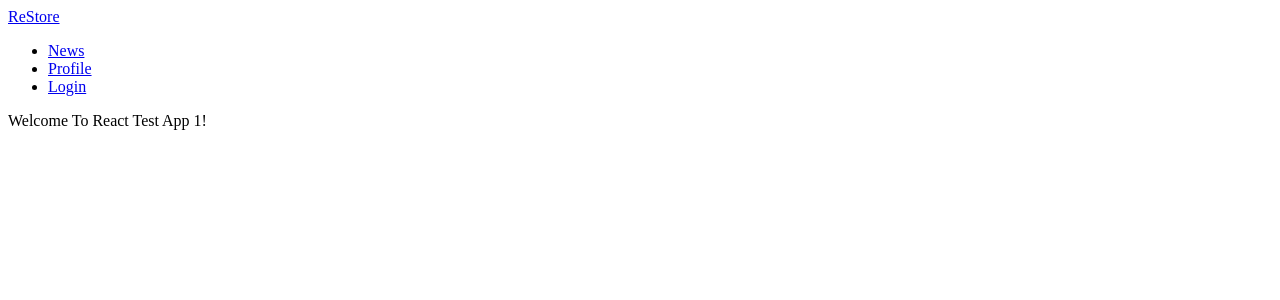
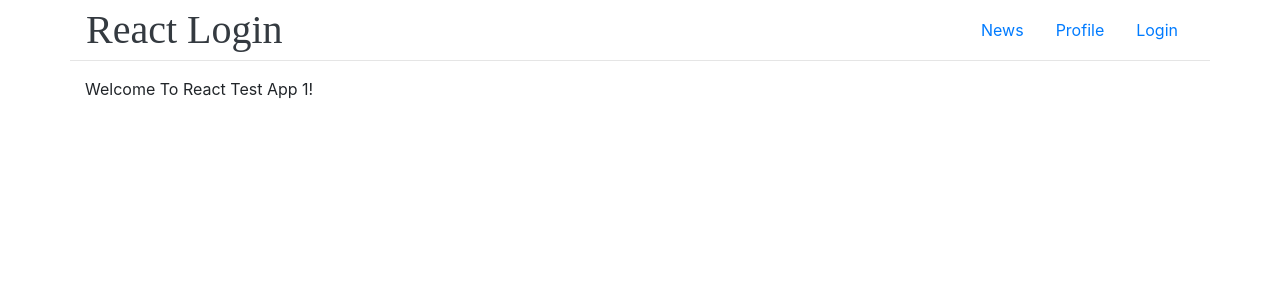
Before and after one commit to ArminBlaze/Test-1-login-react, a React (Create React App) app: page / in a window 1280 px wide. Shown: the top 300 px of the page. Built offline with nearby package versions, Linux system fonts and the light colour scheme.

Commit message:
7 - Добавил бутстрап и стили Хедера

```diff
--- a/public/index.html
+++ b/public/index.html
@@ -4,6 +4,7 @@
     <meta charset="utf-8" />
     <link rel="shortcut icon" href="%PUBLIC_URL%/favicon.ico" />
     <meta name="viewport" content="width=device-width, initial-scale=1" />
+    <link rel="stylesheet" href="https://stackpath.bootstrapcdn.com/bootstrap/4.3.1/css/bootstrap.min.css">
     <title>Test React Login</title>
   </head>
   <body>
--- /dev/null
+++ b/src/components/Header/Header.css
@@ -0,0 +1,57 @@
+.Header {
+  border-bottom: 1px solid #e5e5e5;
+  margin-bottom: 1rem;
+  display: flex;
+  justify-content: space-between;
+  padding-left: 1rem;
+  padding-right: 1rem;
+
+}
+
+.Header__logo {
+  font-family: serif;
+  font-size: 2.5rem;
+  cursor: pointer;
+}
+
+.Header ul {
+  margin: 0;
+}
+
+.Header ul li {
+  list-style: none;
+  margin: 0;
+  /* padding: .5rem 1rem; */
+  /* border-radius: 3px; */
+}
+
+.Header ul li:hover {
+  background-color: #444;
+}
+
+.Header ul a {
+  display: flex;
+  width: 100%;
+  height: 100%;
+  justify-content: center;
+  align-items: center;
+  padding: .5rem 1rem;
+  border-radius: 3px;
+}
+
+.Header a:hover {
+  text-decoration: none;
+  color: white;
+}
+
+.Header h3 a {
+  color: white;
+}
+
+.Header h3 a:hover {
+  color: #00bc8c;
+}
+
+.Header button {
+  margin-bottom: 16px;
+}
--- a/src/components/Header/Header.jsx
+++ b/src/components/Header/Header.jsx
@@ -1,12 +1,12 @@
 import React from 'react';
-// import './ShopHeader.css';
+import './Header.css';
 import { connect } from 'react-redux';
 import { Link } from 'react-router-dom';
 
-const ShopHeader = ({ isLoggedIn }) => {
+const Header = ({ isLoggedIn }) => {
   return (
-    <header className="ShopHeader row">
-      <Link to="/" className="ShopHeader__logo text-dark">ReStore</Link>
+    <header className="Header row">
+      <Link to="/" className="Header__logo text-dark">React Login</Link>
       <ul className="d-flex">
         <li>
           <Link to="/news/">News</Link>
@@ -32,4 +32,4 @@ const mapStateToProps = (state) => {
 };
 
 
-export default connect(mapStateToProps)(ShopHeader);
+export default connect(mapStateToProps)(Header);
```
